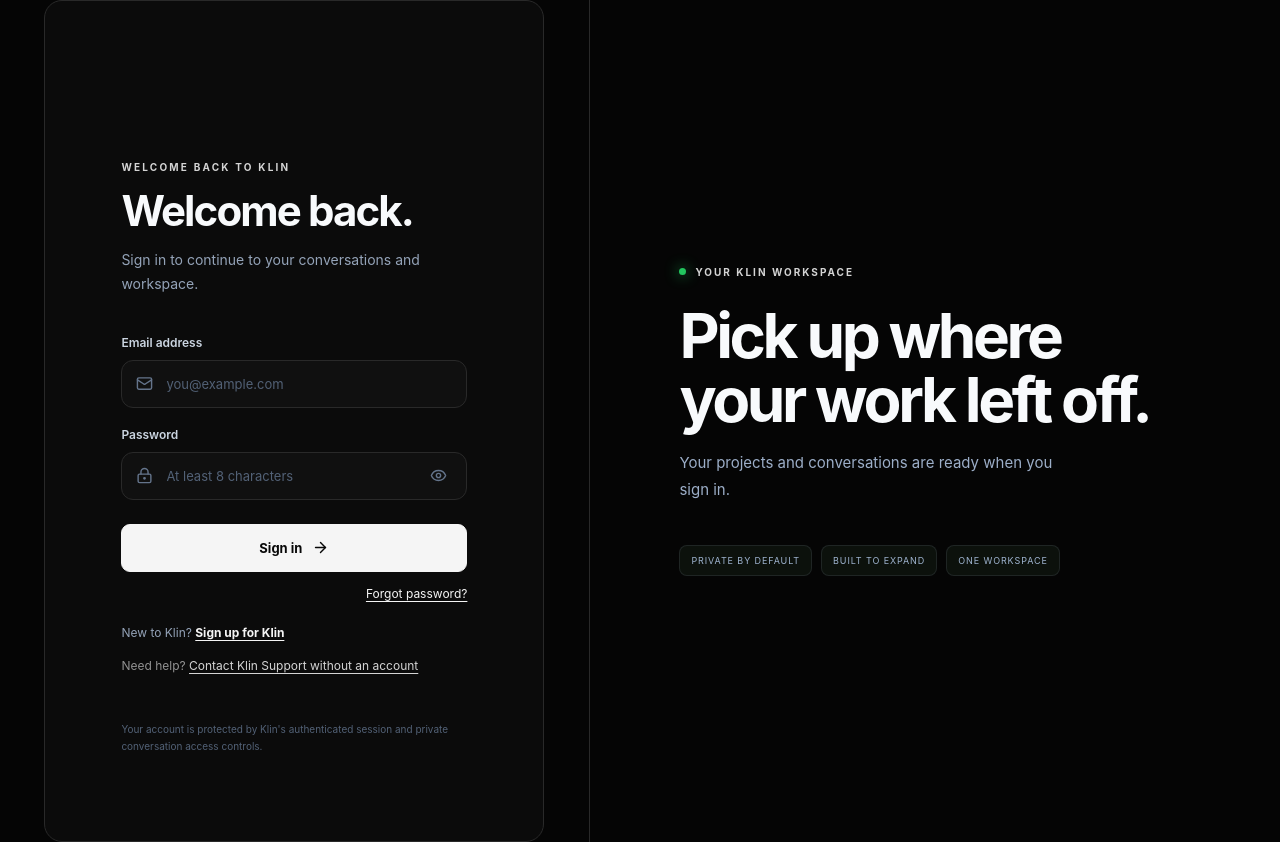
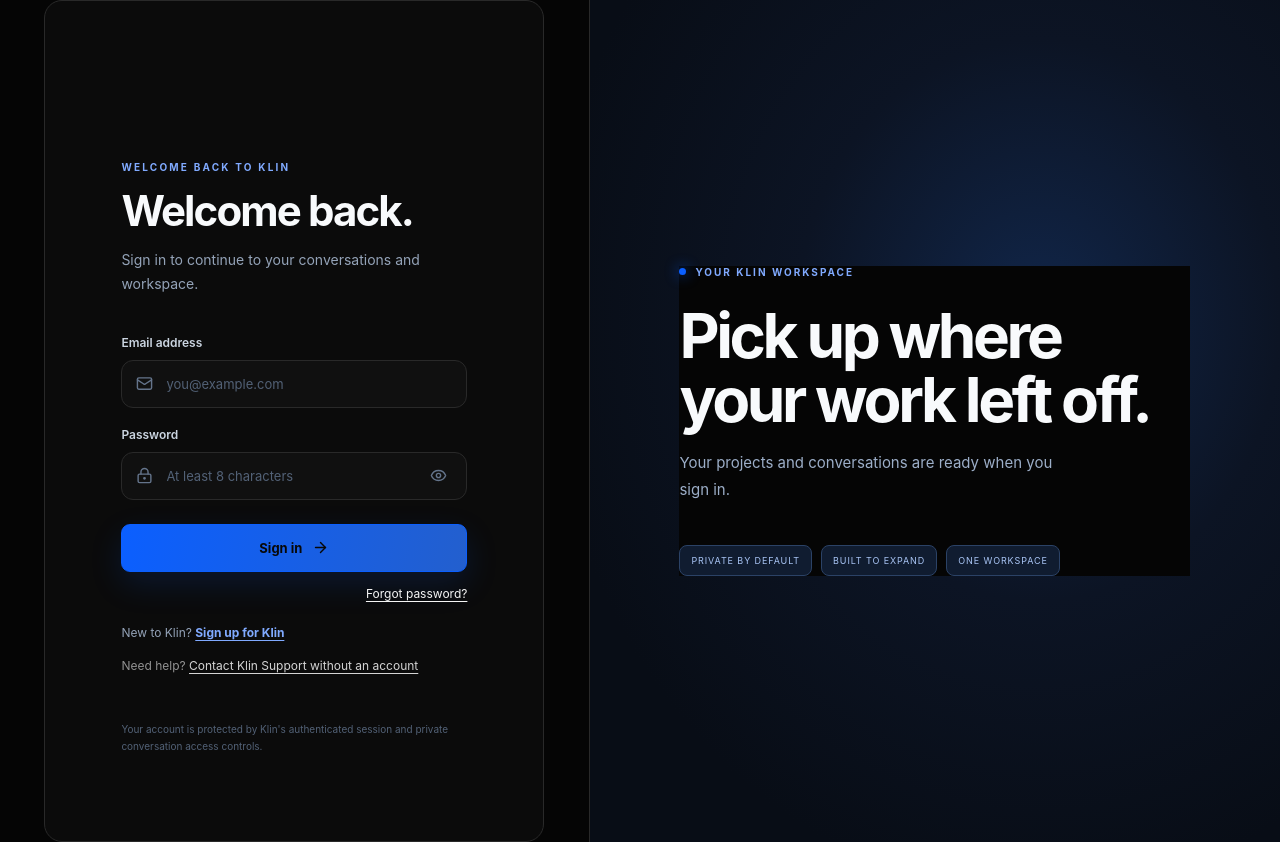
Before and after one commit to skiveens67-stack/klin.Ai, a Next.js app: page /login in a window 1280 px wide. Built offline with nearby package versions, Linux system fonts and the light colour scheme.

Commit message:
Apply consistent Klin blue accents across legacy screens

```diff
--- a/app/globals.css
+++ b/app/globals.css
@@ -1070,3 +1070,25 @@ body{background:#07090d;color:#f5f7fb}
 }
 @media(max-width:420px){.klin-action-grid,.klin-plans-grid{grid-template-columns:1fr}.klin-coming-row>span{display:none}.klin-plans-header-mark{width:45px;height:45px}.klin-dashboard-welcome h1{font-size:28px}}
 @media(prefers-reduced-motion:reduce){.klin-loading-wordmark span,.klin-loading-walker,.klin-loading-progress span,.klin-action-card{animation:none!important;transition:none!important}}
+
+/* Bring remaining legacy screens into the Klin blue identity */
+.auth-brand-mark{background:linear-gradient(135deg,#4a8bff,#0b5fff)!important;box-shadow:0 10px 35px #0b5fff33!important}
+.auth-brand-dot,.auth-kicker,.auth-switch a,.auth-side-label{color:#80aaff!important}
+.auth-input-wrap:focus-within{border-color:#0b5fff99!important;box-shadow:0 0 0 3px #0b5fff18!important}
+.auth-submit{border-color:#0b5fff!important;background:linear-gradient(100deg,#0b5fff,#235fce)!important;box-shadow:0 12px 32px #0b5fff25!important}
+.auth-message{border-color:#2d5aa0!important;background:#102348!important;color:#dbe8ff!important}
+.auth-side{background:radial-gradient(ellipse at 65% 38%,#11264a 0%,#0c1424 38%,#080d16 78%)!important}
+.auth-side-label span{background:#0b5fff!important;box-shadow:0 0 14px #0b5fff!important}
+.auth-orb{border-color:#0b5fff33!important;box-shadow:inset 0 0 80px #0b5fff18,0 0 100px #0b5fff18!important}
+.auth-side-grid span{background:#101c30!important;border-color:#2b4266!important;color:#a9c5f5!important}
+.module-page{background:radial-gradient(ellipse at 85% 0%,#0b5fff18,transparent 38%),#07090d!important}
+.module-eyebrow,.module-card-title,.module-plan-card b,.module-list-item svg{color:#80aaff!important}
+.module-note,.module-alert-info{border-color:#0b5fff44!important;background:#102348!important;color:#dbe8ff!important}
+.module-refresh:hover,.module-plan-card:hover,.module-plan-card-selected{border-color:#477fff!important}
+.module-plan-card:hover,.module-plan-card-selected{background:#102348!important}
+.module-file-picker{border-color:#0b5fff55!important;color:#b9d1ff!important}
+.settings-eyebrow,.settings-card-heading{color:#80aaff!important}
+.settings-form input:focus,.settings-form textarea:focus,.module-field input:focus,.module-field select:focus,.module-field textarea:focus{border-color:#0b5fff!important;box-shadow:0 0 0 2px #0b5fff22!important}
+[class*="text-cyan-"]{color:#8bb4ff!important}
+[class*="border-cyan-"]{border-color:#2d5aa0!important}
+[class*="bg-cyan-"]{background-color:#0b5fff22!important}
```
